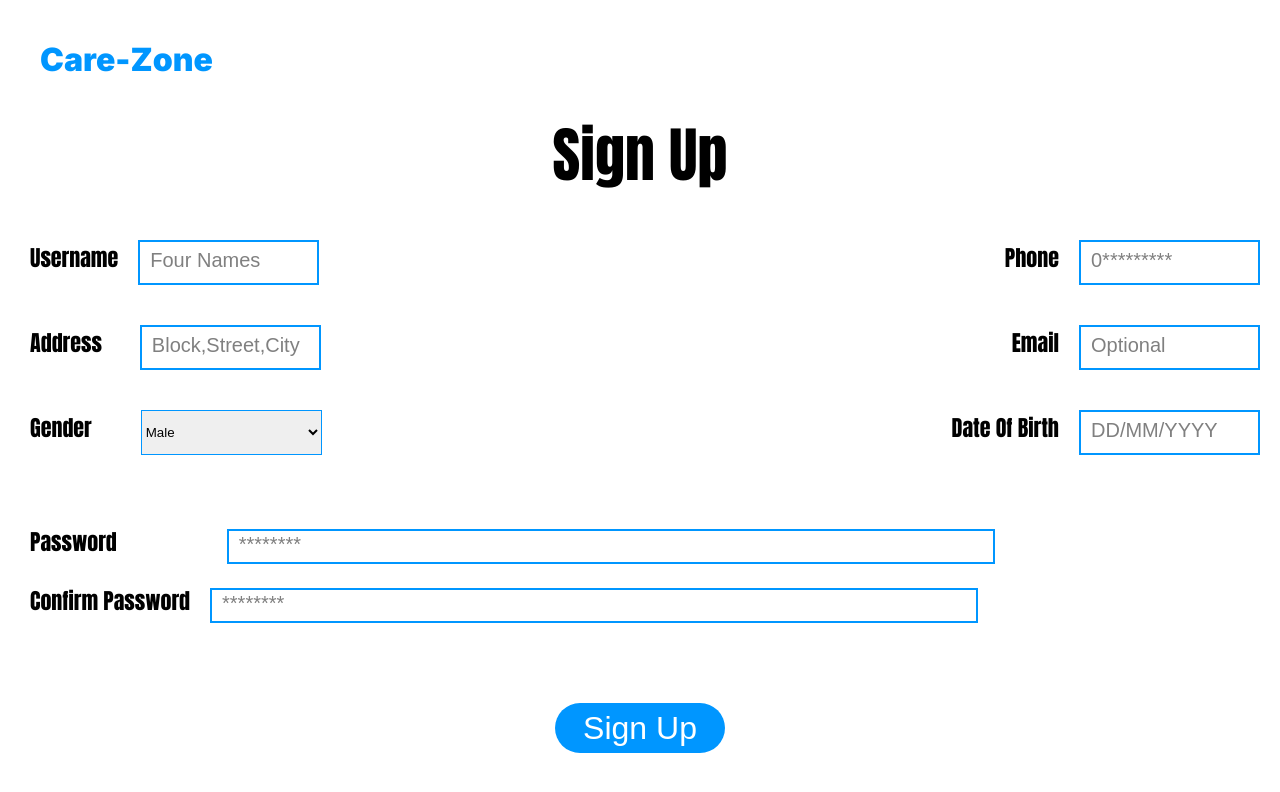
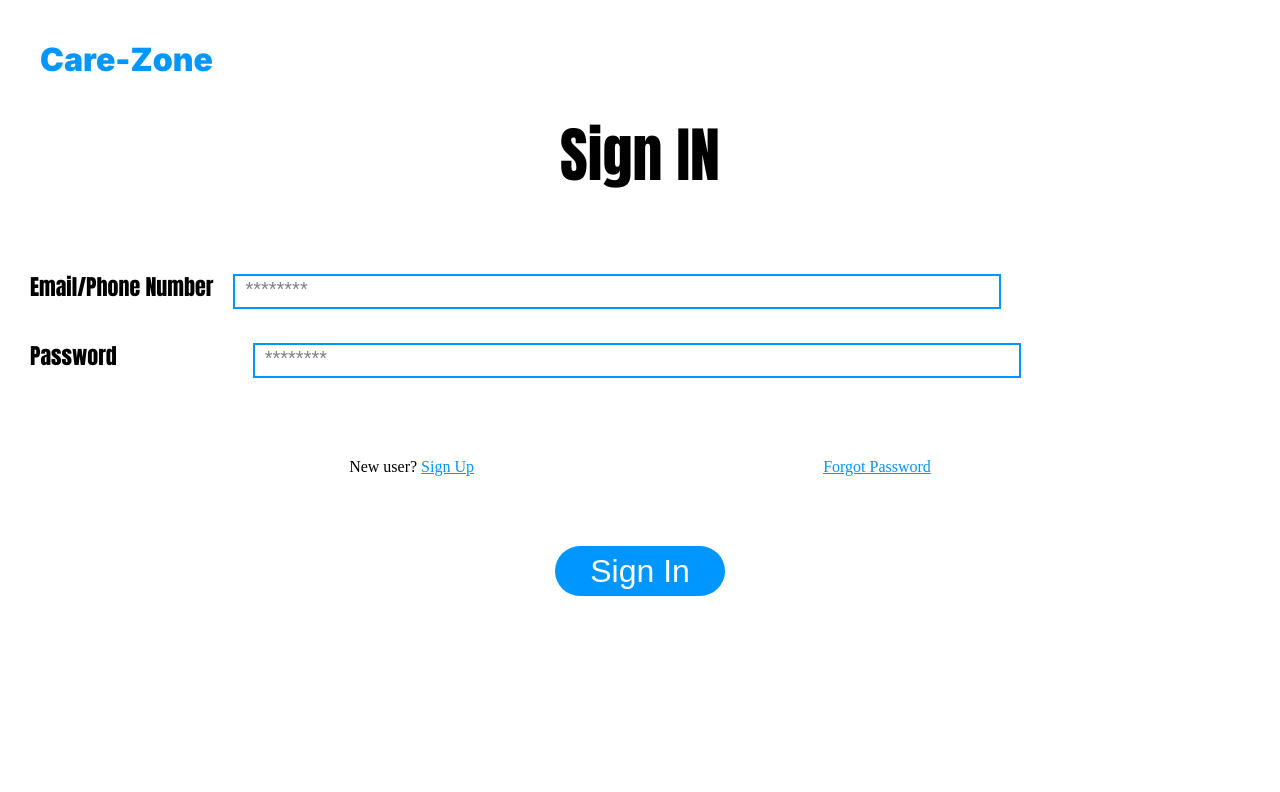
Before and after one commit to Redfield-13/clinic, a React (Create React App) app: page / in a window 1280 px wide. Shown: the top 792 px of the page. Built offline with nearby package versions, Linux system fonts and the light colour scheme.

Commit message:
signin done

```diff
--- a/src/App.css
+++ b/src/App.css
@@ -205,3 +205,30 @@ select{
     margin-top: 20px;
     margin-bottom: 70px;
 }
+.pass.nd label{
+    margin-right: 0;
+}
+
+.pass.md.rd{
+    margin-top: 30px;
+}
+
+.pass.md.rd label{
+    margin-right: 116px;
+}
+
+.check{
+    margin-top: 80px;
+    display: flex;
+    flex-direction: row;
+    justify-content: space-evenly;
+}
+
+.check a{
+    color: #0096FF;
+}
+
+.for{
+    color: #0096FF;
+    text-decoration: underline;
+}
--- a/src/App.js
+++ b/src/App.js
@@ -1,12 +1,14 @@
 import './App.css';
 import Sign from './components/sign'
 import SignUp from './components/signup'
+import Signin from './components/signin'
 
 function App() {
   return (
     <div className="App">
       {/* <Sign></Sign> */}
-      <SignUp></SignUp>
+      {/* <SignUp></SignUp> */}
+      <Signin></Signin>
     </div>
   );
 }
--- /dev/null
+++ b/src/components/signin.js
@@ -0,0 +1,45 @@
+import React from 'react'
+
+function signin() {
+
+  const show = ()=>{
+    document.getElementById('verify').style.display = 'block'
+}
+
+const dismiss = ()=>{
+    document.getElementById('verify').style.display = 'none'
+}
+  return (
+    <div>
+        <div className="logo nd">Care-Zone</div>
+        <div className="mid">Sign IN</div>
+
+        <form className='pass nd' action="">
+            <label className='y' htmlFor="">Email/Phone Number</label>
+            <input placeholder='********' type="text" name="" id="" />
+        </form>
+        <form className='pass md rd' action="">
+            <label htmlFor="">Password</label>
+            <input placeholder='********' type="text" name="" id="" />
+        </form>
+        <div className="check">
+            <p>New user? <a href="">Sign Up</a></p>
+            <p className='for' onClick={show} >Forgot Password</p>
+        </div>
+
+        <button className='signin rd'>Sign In</button>
+
+        <div id='verify' className="verify">
+            <p className='vf'>Reset Password</p>
+            <div className="wel nd">We will send you a verification code to your phone number.</div>
+            <form className='ver' action="">
+                <label htmlFor="">Phone Number</label>
+                <input placeholder='0*********' type="text" />
+            </form>
+            <button onClick={dismiss} className='signin rd'>Send</button>
+        </div>
+    </div>
+  )
+}
+
+export default signin
```
Also changed, not shown: src/components/reset.js (added, +11 -0 lines).
